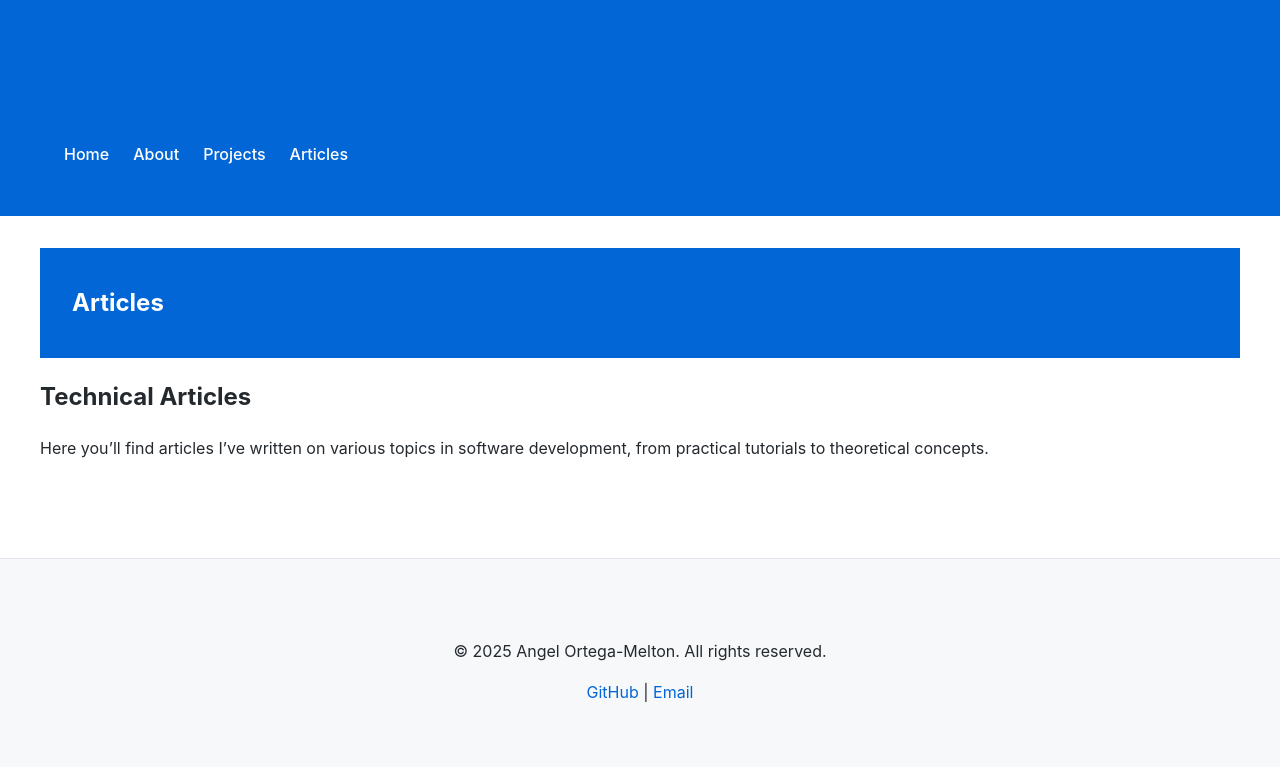
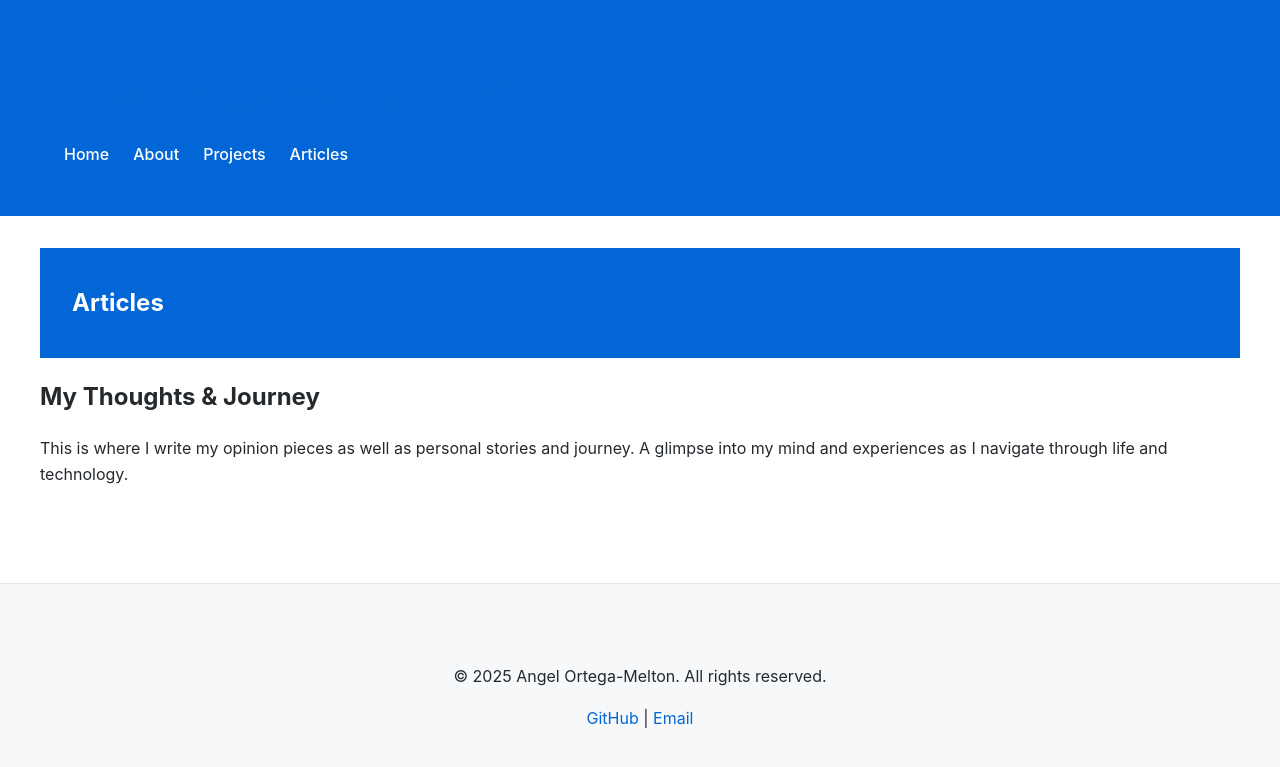
Before and after one commit to aortegamel/Personal-Website, a Jekyll site: the page built from articles.md, in a window 1280 px wide. Shown: the top 767 px of the page. Built offline with Jekyll 4.4.1, drawn with Linux system fonts in a browser that asks for light colours.

Commit message:
Update articles page description to focus on opinion pieces and personal journey

```diff
--- a/articles.md
+++ b/articles.md
@@ -4,9 +4,9 @@ title: Articles
 permalink: /articles/
 ---
 
-# Technical Articles
+# My Thoughts & Journey
 
-Here you'll find articles I've written on various topics in software development, from practical tutorials to theoretical concepts.
+This is where I write my opinion pieces as well as personal stories and journey. A glimpse into my mind and experiences as I navigate through life and technology.
 
 {% for post in site.posts %}
   <div class="post-preview">
```
